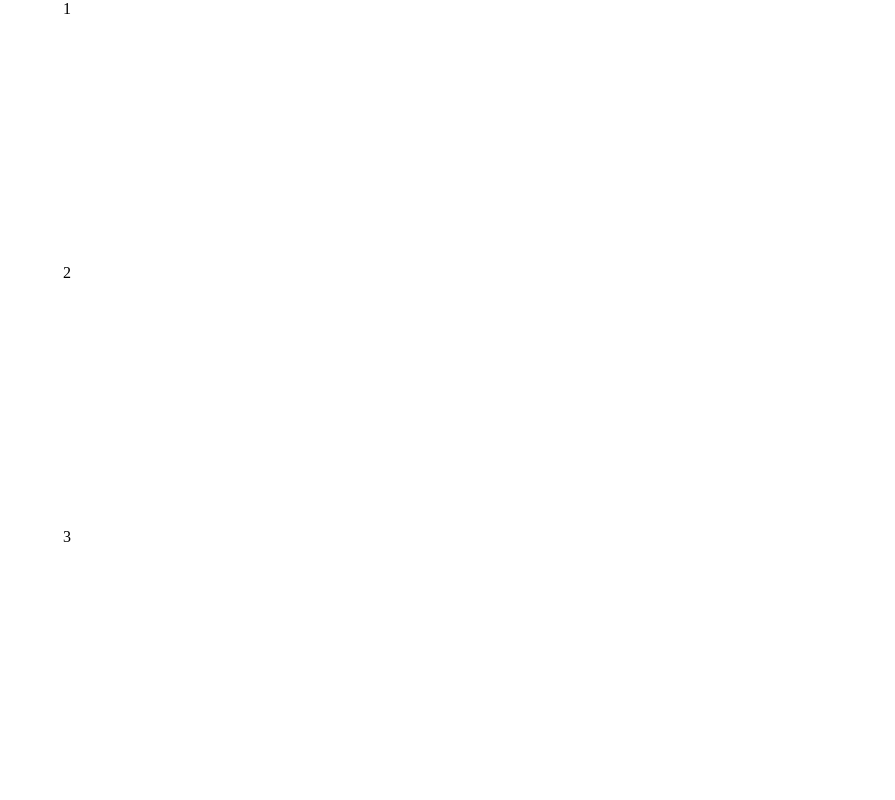
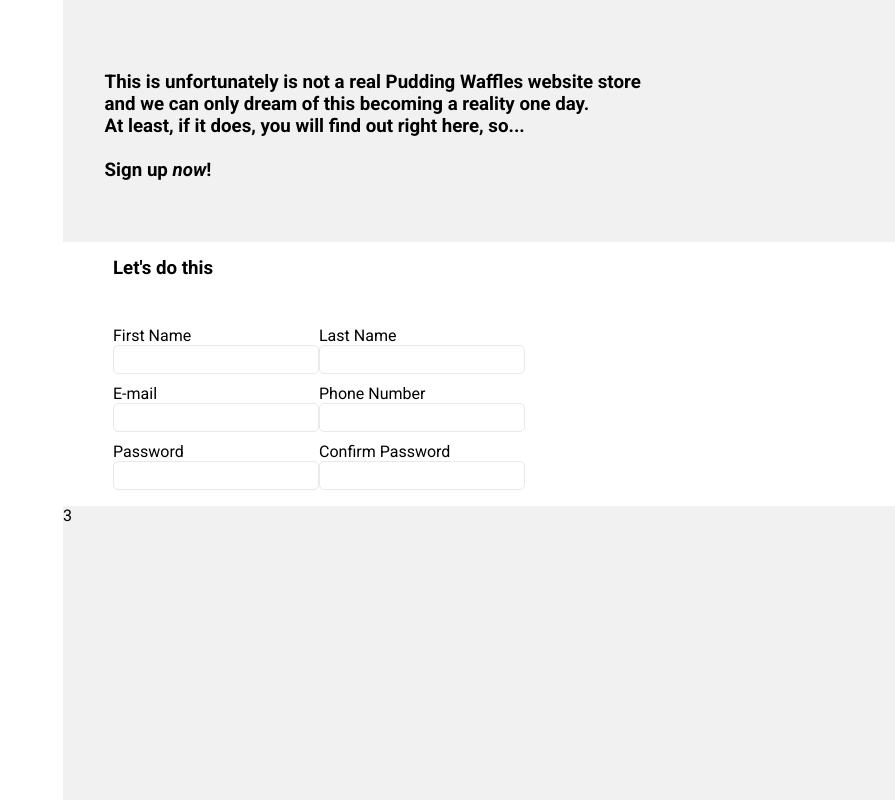
Before and after one commit to uniatrix/odin-sign-up-form, a plain HTML site: page index.html in a window 1280 px wide. Shown: the whole page, without its empty margins (385-1280 px from the left). Drawn offline with Linux system fonts and the light colour scheme.

Commit message:
added forms and applied basic styles to them

```diff
--- a/index.html
+++ b/index.html
@@ -5,6 +5,12 @@
     <meta name="viewport" content="width=device-width, initial-scale=1.0" />
     <title>Sign-Up Form</title>
     <link rel="stylesheet" href="styles.css" />
+    <link rel="preconnect" href="https://fonts.googleapis.com" />
+    <link rel="preconnect" href="https://fonts.gstatic.com" crossorigin />
+    <link
+      href="https://fonts.googleapis.com/css2?family=Roboto:ital,wght@0,100;0,300;0,400;0,500;0,700;0,900;1,100;1,300;1,400;1,500;1,700;1,900&display=swap"
+      rel="stylesheet"
+    />
     <script src="main.js"></script>
   </head>
   <body>
@@ -13,8 +19,50 @@
         <h1>Right</h1>
       </div>
       <div class="right">
-        <div class="first">1</div>
-        <div class="second">2</div>
+        <div class="first">
+          <h3>
+            This is unfortunately is not a real Pudding Waffles website store
+            <br />
+            and we can only dream of this becoming a reality one day. <br />
+            At least, if it does, you will find out right here, so... <br />
+            <br />
+            Sign up <em>now</em>!
+          </h3>
+        </div>
+        <div class="second">
+          <h3>Let's do this</h3>
+          <br />
+          <form action="" method="get" class="form-main-div">
+            <div class="form-divs">
+              <div class="form-div">
+                <label for="firstName">First Name</label>
+                <input type="text" id="firstName" name="firstName" />
+              </div>
+              <div class="form-div">
+                <label for="email">E-mail</label>
+                <input type="email" id="email" name="email" />
+              </div>
+              <div class="form-div">
+                <label for="pass">Password</label>
+                <input type="password" id="pass" name="password" />
+              </div>
+            </div>
+            <div class="form-divs">
+              <div class="form-div">
+                <label for="secondName">Last Name</label>
+                <input type="text" id="lastName" name="lastName" />
+              </div>
+              <div class="form-div">
+                <label for="phone">Phone Number</label>
+                <input type="tel" id="phone" name="phone" />
+              </div>
+              <div class="form-div">
+                <label for="confpass">Confirm Password</label>
+                <input type="password" id="confpass" name="confpassword" />
+              </div>
+            </div>
+          </form>
+        </div>
         <div class="third">3</div>
       </div>
     </div>
--- a/styles.css
+++ b/styles.css
@@ -1,12 +1,8 @@
-* {
+body {
   margin: 0;
   padding: 0;
   box-sizing: border-box;
-}
-
-@font-face {
-  font-family: Norse-Bold;
-  src: url(../fonts/Norse-Bold.otf);
+  font-family: "Roboto", sans-serif;
 }
 
 .main {
@@ -23,21 +19,63 @@
   background-position: center;
   background-repeat: no-repeat;
   color: white;
-  /* font-family: Norse-Bold, sans-serif; */
 }
 .right {
   display: flex;
   flex-direction: column;
+  background-color: #f1f1f1;
+  width: 65vw;
 }
 
 .first {
-  height: 33vh;
+  height: 25vh;
+  display: flex;
+  justify-content: flex-start;
+  align-items: flex-end;
+  margin-left: 5%;
+  margin-bottom: 5%;
 }
 
 .second {
   height: 33vh;
+  background-color: white;
 }
 
-.third {
-  height: 33vh;
+.form-main-div {
+  display: flex;
+  flex-direction: row;
+  margin-left: 50px;
+  margin-top: 10px;
+  width: 40%;
+  justify-content: space-between;
 }
+
+.form-div {
+  display: flex;
+  flex-direction: column;
+  margin-bottom: 10px;
+}
+
+.second h3 {
+  margin-left: 50px;
+  margin-top: 15px;
+}
+
+/* .third {
+} */
+
+input {
+  width: 200px;
+  border: 1px solid #ebe9e5;
+  height: 25px;
+  border-radius: 5px;
+}
+
+input:focus {
+  border: 1px solid blue;
+  outline: none;
+}
+
+input:invalid {
+  border: 1px solid red;
+}
```
